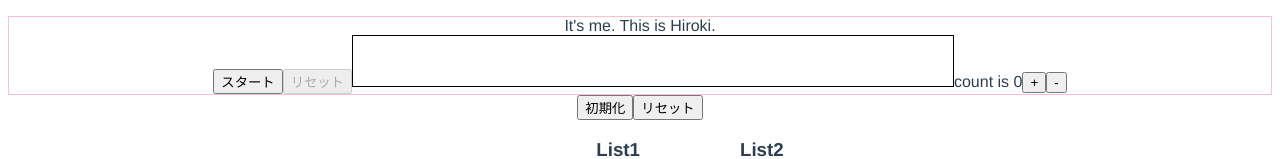
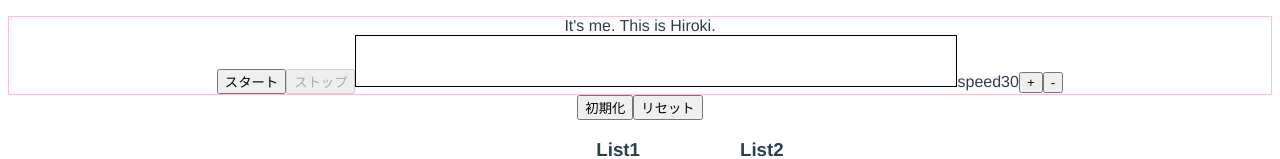
Before and after one commit to Shunkicreate/UmbrellaGuitar, a Vue app: page / in a window 1280 px wide. Shown: the part 248-407 px from the top of the page. Built offline with nearby package versions, Linux system fonts and the light colour scheme.

Commit message:
infinite stroke && speed

```diff
--- a/src/components/Hiroki.vue
+++ b/src/components/Hiroki.vue
@@ -3,12 +3,12 @@
 	<div class="hiroki">
 		<div>It's me. This is Hiroki.</div>
 		<button @click="draw" :disabled="btn_lock1">スタート</button>
-		<button @click="stop_draw" :disabled="btn_lock2">リセット</button>
+		<button @click="stop_draw" :disabled="btn_lock2">ストップ</button>
 		<canvas id="can1" width="600" height="50"></canvas>
 		<!-- <span>test{{ y }}</span> -->
-		<span v-if="true">count is {{num}}</span>
+		<span v-if="true">speed{{num}}</span>
 		<button @click="add_number">+</button>
-		<button @click="sub_number">-</button>
+		<button @click="sub_number" :disabled="btn_lock3">-</button>
 	</div>
 	<!-- </div> -->
 </template>
@@ -26,13 +26,14 @@ export default defineComponent({
 		let ctx: any;
 		var xstart = 600;
 		var y = 15;
-		var speed = 3;
+		const num:Ref<number> = ref(30);
+		let speed = num.value/10;
 		let change_count:boolean = true;
 		// let btn_lock1:boolean = false;
 
-		const num:Ref<number> = ref(0);
 		const btn_lock1:Ref<boolean> = ref(false);
 		const btn_lock2:Ref<boolean> = ref(true);
+		const btn_lock3:Ref<boolean> = ref(false);
 
 		function set_canvas(){
 			// document.addEventListener('DOMContentLoaded',(Event)=>{
@@ -77,7 +78,9 @@ export default defineComponent({
 			var cnt = 0;
 			var x = xstart + 100 * cnt;
 
-			for (var i = 0; i < 2; i++) {
+			speed = num.value/10;
+
+			for (var i = 0; i < 8; i++) {
 				for (var j = 0; j < 4; j++) {
 					ctx.fillRect(x, y, 20, 20);
 					cnt++;
@@ -87,28 +90,36 @@ export default defineComponent({
 
 			xstart -= speed;
 
-			if (xstart > -1000) {
+			if (xstart <= -1600) {
+				xstart = 0;
 				requestAnimationFrame(draw);
-				// btn_lock1.value=true;
+			}else if(xstart <= 600 && xstart > -1600){
+				requestAnimationFrame(draw);
 			}else{
+				// stop
+				btn_lock1.value = false;
+				btn_lock2.value=true;
 				xstart = 600;
-				btn_lock1.value=false;
-				btn_lock2.value=true;
 			}
 		}
 
 		function stop_draw(){
-			xstart = -1500;
-			btn_lock2.value=true;
+			xstart = 700;
 		}
 
 		function add_number(){
 			num.value += 1;
 			console.log(num);
+			if(num.value == 1){
+				btn_lock3.value=false;
+			}
 		}
 		function sub_number(){
 			num.value -= 1;
 			console.log(num);
+			if(num.value == 0){
+				btn_lock3.value=true;
+			}
 		}
 		return {
 			draw,
@@ -116,6 +127,7 @@ export default defineComponent({
 			num,
 			btn_lock1,
 			btn_lock2,
+			btn_lock3,
 			set_canvas,
 			stop_draw,
 			add_number,
```
